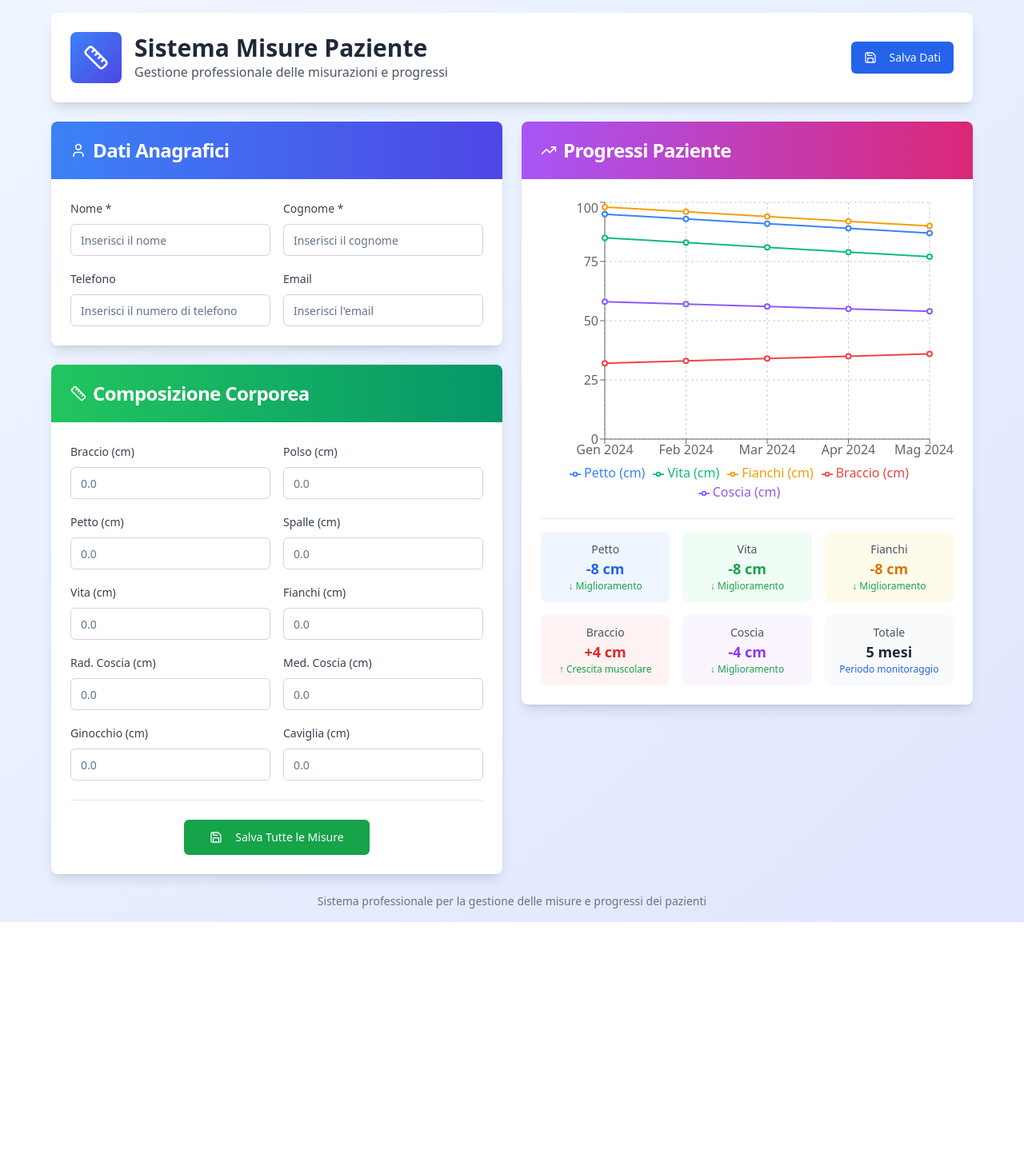
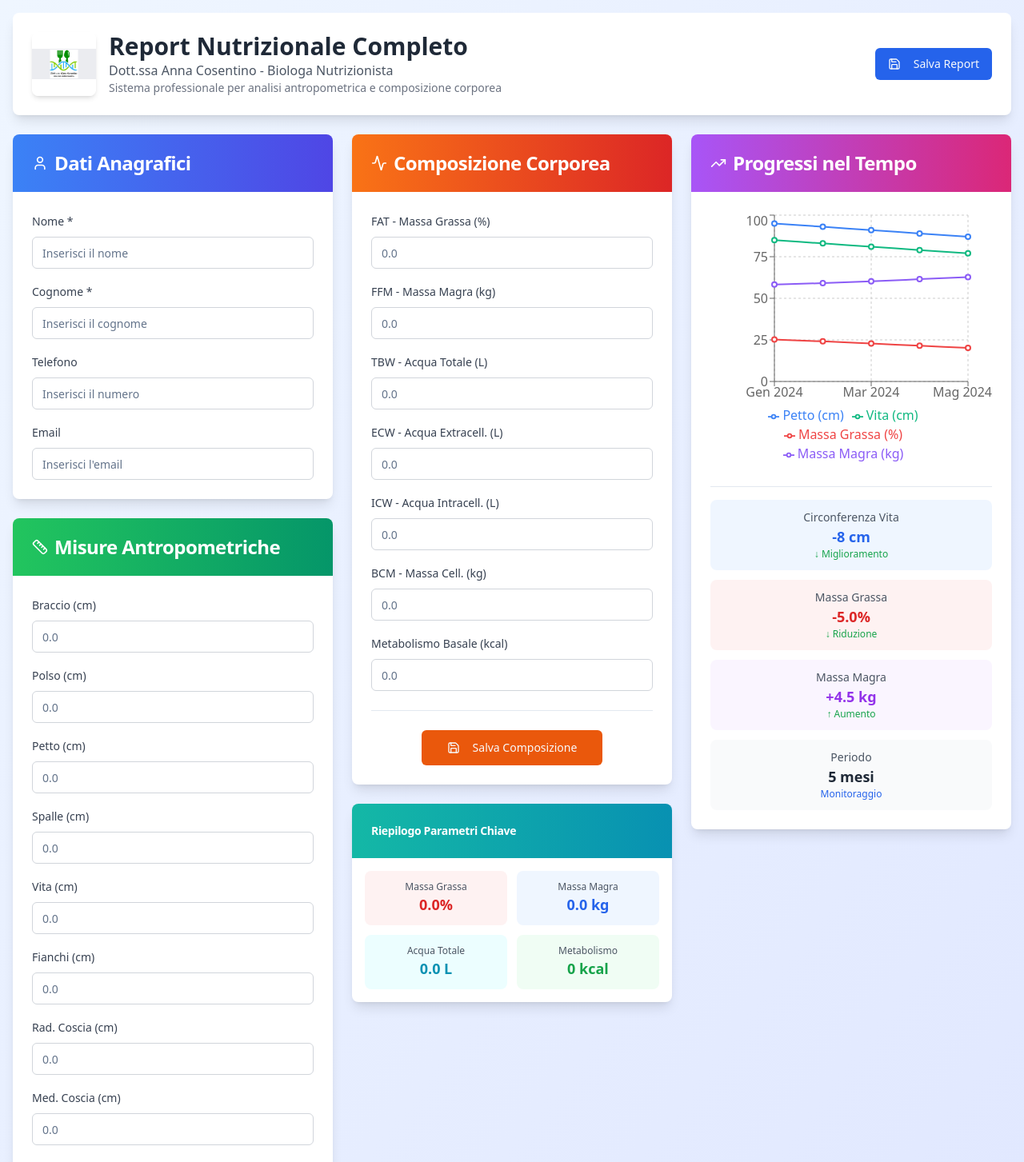
Before and after one commit to Contadina1966/patient-body-scan-pro, a React (Vite) app: page / in a window 1280 px wide. Shown: the top 1453 px of the page at 80% size. Before the commit the page ends 1153 px from the top, so only its background shows below. Built offline with nearby package versions, Linux system fonts and the light colour scheme.

Commit message:
Add logo and final report
Include logo and final report with measurements (cm, FAT, FFM, TBW, ECW, ICW, BCM, basal metabolism).

```diff
--- a/src/pages/Index.tsx
+++ b/src/pages/Index.tsx
@@ -1,10 +1,11 @@
+
 import { useState } from "react";
 import { Card, CardContent, CardHeader, CardTitle } from "@/components/ui/card";
 import { Button } from "@/components/ui/button";
 import { Input } from "@/components/ui/input";
 import { Label } from "@/components/ui/label";
 import { Separator } from "@/components/ui/separator";
-import { User, Ruler, Save, TrendingUp } from "lucide-react";
+import { User, Ruler, Save, TrendingUp, Activity } from "lucide-react";
 import { toast } from "sonner";
 import { LineChart, Line, XAxis, YAxis, CartesianGrid, Tooltip, Legend, ResponsiveContainer } from 'recharts';
 
@@ -25,6 +26,15 @@ const Index = () => {
       medCoscia: "",
       ginocchio: "",
       caviglia: ""
+    },
+    bodyComposition: {
+      fat: "",
+      ffm: "",
+      tbw: "",
+      ecw: "",
+      icw: "",
+      bcm: "",
+      metabolismoBasale: ""
     }
   });
 
@@ -36,7 +46,9 @@ const Index = () => {
       vita: 85,
       fianchi: 98,
       braccio: 32,
-      coscia: 58
+      coscia: 58,
+      fat: 25.2,
+      ffm: 58.3
     },
     {
       date: "Feb 2024",
@@ -44,7 +56,9 @@ const Index = () => {
       vita: 83,
       fianchi: 96,
       braccio: 33,
-      coscia: 57
+      coscia: 57,
+      fat: 24.1,
+      ffm: 59.1
     },
     {
       date: "Mar 2024",
@@ -52,7 +66,9 @@ const Index = () => {
       vita: 81,
       fianchi: 94,
       braccio: 34,
-      coscia: 56
+      coscia: 56,
+      fat: 22.8,
+      ffm: 60.2
     },
     {
       date: "Apr 2024",
@@ -60,7 +76,9 @@ const Index = () => {
       vita: 79,
       fianchi: 92,
       braccio: 35,
-      coscia: 55
+      coscia: 55,
+      fat: 21.5,
+      ffm: 61.5
     },
     {
       date: "Mag 2024",
@@ -68,7 +86,9 @@ const Index = () => {
       vita: 77,
       fianchi: 90,
       braccio: 36,
-      coscia: 54
+      coscia: 54,
+      fat: 20.2,
+      ffm: 62.8
     }
   ];
 
@@ -89,6 +109,16 @@ const Index = () => {
     }));
   };
 
+  const handleBodyCompositionChange = (parameter: string, value: string) => {
+    setPatientData(prev => ({
+      ...prev,
+      bodyComposition: {
+        ...prev.bodyComposition,
+        [parameter]: value
+      }
+    }));
+  };
+
   const handleSave = () => {
     // Validazione base
     if (!patientData.name || !patientData.surname) {
@@ -97,7 +127,7 @@ const Index = () => {
     }
 
     console.log("Dati paziente salvati:", patientData);
-    toast.success("Dati paziente salvati con successo!");
+    toast.success("Report paziente salvato con successo!");
   };
 
   const measurementFields = [
@@ -113,31 +143,45 @@ const Index = () => {
     { key: "caviglia", label: "Caviglia (cm)" }
   ];
 
+  const bodyCompositionFields = [
+    { key: "fat", label: "FAT - Massa Grassa (%)" },
+    { key: "ffm", label: "FFM - Massa Magra (kg)" },
+    { key: "tbw", label: "TBW - Acqua Totale (L)" },
+    { key: "ecw", label: "ECW - Acqua Extracell. (L)" },
+    { key: "icw", label: "ICW - Acqua Intracell. (L)" },
+    { key: "bcm", label: "BCM - Massa Cell. (kg)" },
+    { key: "metabolismoBasale", label: "Metabolismo Basale (kcal)" }
+  ];
+
   return (
     <div className="min-h-screen bg-gradient-to-br from-blue-50 to-indigo-100 p-4">
-      <div className="max-w-6xl mx-auto space-y-6">
+      <div className="max-w-7xl mx-auto space-y-6">
         {/* Header con Logo */}
         <div className="bg-white rounded-lg shadow-lg p-6">
           <div className="flex items-center justify-between">
             <div className="flex items-center space-x-4">
-              {/* Placeholder per il logo - sostituire con il logo reale */}
-              <div className="w-16 h-16 bg-gradient-to-br from-blue-500 to-indigo-600 rounded-lg flex items-center justify-center">
-                <Ruler className="w-8 h-8 text-white" />
+              <div className="w-20 h-20 rounded-lg overflow-hidden shadow-md">
+                <img
+                  src="/lovable-uploads/42f3e8c5-7475-444a-a610-8687200353ab.png"
+                  alt="Dott.ssa Anna Cosentino - Biologa Nutrizionista"
+                  className="w-full h-full object-contain bg-white"
+                />
               </div>
               <div>
-                <h1 className="text-3xl font-bold text-gray-800">Sistema Misure Paziente</h1>
-                <p className="text-gray-600">Gestione professionale delle misurazioni e progressi</p>
+                <h1 className="text-3xl font-bold text-gray-800">Report Nutrizionale Completo</h1>
+                <p className="text-gray-600">Dott.ssa Anna Cosentino - Biologa Nutrizionista</p>
+                <p className="text-sm text-gray-500">Sistema professionale per analisi antropometrica e composizione corporea</p>
               </div>
             </div>
             <Button onClick={handleSave} className="bg-blue-600 hover:bg-blue-700">
               <Save className="w-4 h-4 mr-2" />
-              Salva Dati
+              Salva Report
             </Button>
           </div>
         </div>
 
-        <div className="grid grid-cols-1 lg:grid-cols-2 gap-6">
-          {/* Colonna Sinistra - Dati Anagrafici e Misure */}
+        <div className="grid grid-cols-1 xl:grid-cols-3 gap-6">
+          {/* Colonna Sinistra - Dati Anagrafici */}
           <div className="space-y-6">
             {/* Dati Anagrafici */}
             <Card className="shadow-lg border-0">
@@ -148,7 +192,7 @@ const Index = () => {
                 </CardTitle>
               </CardHeader>
               <CardContent className="p-6">
-                <div className="grid grid-cols-1 md:grid-cols-2 gap-4">
+                <div className="space-y-4">
                   <div className="space-y-2">
                     <Label htmlFor="name" className="text-sm font-medium text-gray-700">Nome *</Label>
                     <Input
@@ -176,7 +220,7 @@ const Index = () => {
                     <Input
                       id="phone"
                       type="tel"
-                      placeholder="Inserisci il numero di telefono"
+                      placeholder="Inserisci il numero"
                       value={patientData.phone}
                       onChange={(e) => handleInputChange("phone", e.target.value)}
                       className="border-gray-300 focus:ring-blue-500 focus:border-blue-500"
@@ -197,16 +241,16 @@ const Index = () => {
               </CardContent>
             </Card>
 
-            {/* Sezione Misure */}
+            {/* Misure Antropometriche */}
             <Card className="shadow-lg border-0">
               <CardHeader className="bg-gradient-to-r from-green-500 to-emerald-600 text-white rounded-t-lg">
                 <CardTitle className="flex items-center">
                   <Ruler className="w-5 h-5 mr-2" />
-                  Composizione Corporea
+                  Misure Antropometriche
                 </CardTitle>
               </CardHeader>
               <CardContent className="p-6">
-                <div className="grid grid-cols-1 md:grid-cols-2 gap-4">
+                <div className="grid grid-cols-1 gap-4">
                   {measurementFields.map((field) => (
                     <div key={field.key} className="space-y-2">
                       <Label htmlFor={field.key} className="text-sm font-medium text-gray-700">
@@ -224,6 +268,38 @@ const Index = () => {
                     </div>
                   ))}
                 </div>
+              </CardContent>
+            </Card>
+          </div>
+
+          {/* Colonna Centrale - Composizione Corporea */}
+          <div className="space-y-6">
+            <Card className="shadow-lg border-0">
+              <CardHeader className="bg-gradient-to-r from-orange-500 to-red-600 text-white rounded-t-lg">
+                <CardTitle className="flex items-center">
+                  <Activity className="w-5 h-5 mr-2" />
+                  Composizione Corporea
+                </CardTitle>
+              </CardHeader>
+              <CardContent className="p-6">
+                <div className="space-y-4">
+                  {bodyCompositionFields.map((field) => (
+                    <div key={field.key} className="space-y-2">
+                      <Label htmlFor={field.key} className="text-sm font-medium text-gray-700">
+                        {field.label}
+                      </Label>
+                      <Input
+                        id={field.key}
+                        type="number"
+                        step="0.1"
+                        placeholder="0.0"
+                        value={patientData.bodyComposition[field.key as keyof typeof patientData.bodyComposition]}
+                        onChange={(e) => handleBodyCompositionChange(field.key, e.target.value)}
+                        className="border-gray-300 focus:ring-orange-500 focus:border-orange-500"
+                      />
+                    </div>
+                  ))}
+                </div>
 
                 <Separator className="my-6" />
 
@@ -231,11 +307,46 @@ const Index = () => {
                   <Button
                     onClick={handleSave}
                     size="lg"
-                    className="bg-green-600 hover:bg-green-700 px-8"
+                    className="bg-orange-600 hover:bg-orange-700 px-8"
                   >
                     <Save className="w-4 h-4 mr-2" />
-                    Salva Tutte le Misure
+                    Salva Composizione
                   </Button>
+                </div>
+              </CardContent>
+            </Card>
+
+            {/* Riepilogo Parametri Chiave */}
+            <Card className="shadow-lg border-0">
+              <CardHeader className="bg-gradient-to-r from-teal-500 to-cyan-600 text-white rounded-t-lg">
+                <CardTitle className="text-sm">Riepilogo Parametri Chiave</CardTitle>
+              </CardHeader>
+              <CardContent className="p-4">
+                <div className="grid grid-cols-2 gap-3 text-sm">
+                  <div className="p-3 bg-red-50 rounded-lg text-center">
+                    <p className="text-xs text-gray-600">Massa Grassa</p>
+                    <p className="text-lg font-bold text-red-600">
+                      {patientData.bodyComposition.fat || "0.0"}%
+                    </p>
+                  </div>
+                  <div className="p-3 bg-blue-50 rounded-lg text-center">
+                    <p className="text-xs text-gray-600">Massa Magra</p>
+                    <p className="text-lg font-bold text-blue-600">
+                      {patientData.bodyComposition.ffm || "0.0"} kg
+                    </p>
+                  </div>
+                  <div className="p-3 bg-cyan-50 rounded-lg text-center">
+                    <p className="text-xs text-gray-600">Acqua Totale</p>
+                    <p className="text-lg font-bold text-cyan-600">
+                      {patientData.bodyComposition.tbw || "0.0"} L
+                    </p>
+                  </div>
+                  <div className="p-3 bg-green-50 rounded-lg text-center">
+                    <p className="text-xs text-gray-600">Metabolismo</p>
+                    <p className="text-lg font-bold text-green-600">
+                      {patientData.bodyComposition.metabolismoBasale || "0"} kcal
+                    </p>
+                  </div>
                 </div>
               </CardContent>
             </Card>
@@ -247,11 +358,11 @@ const Index = () => {
               <CardHeader className="bg-gradient-to-r from-purple-500 to-pink-600 text-white rounded-t-lg">
                 <CardTitle className="flex items-center">
                   <TrendingUp className="w-5 h-5 mr-2" />
-                  Progressi Paziente
+                  Progressi nel Tempo
                 </CardTitle>
               </CardHeader>
               <CardContent className="p-6">
-                <div className="h-96">
+                <div className="h-80 mb-6">
                   <ResponsiveContainer width="100%" height="100%">
                     <LineChart
                       data={progressData}
@@ -283,24 +394,17 @@ const Index = () => {
                       />
                       <Line
                         type="monotone"
-                        dataKey="fianchi"
-                        stroke="#f59e0b"
+                        dataKey="fat"
+                        stroke="#ef4444"
                         strokeWidth={2}
-                        name="Fianchi (cm)"
+                        name="Massa Grassa (%)"
                       />
                       <Line
                         type="monotone"
-                        dataKey="braccio"
-                        stroke="#ef4444"
-                        strokeWidth={2}
-                        name="Braccio (cm)"
-                      />
-                      <Line
-                        type="monotone"
-                        dataKey="coscia"
+                        dataKey="ffm"
                         stroke="#8b5cf6"
                         strokeWidth={2}
-                        name="Coscia (cm)"
+                        name="Massa Magra (kg)"
                       />
                     </LineChart>
                   </ResponsiveContainer>
@@ -308,36 +412,26 @@ const Index = () => {
 
                 <Separator className="my-4" />
 
-                <div className="grid grid-cols-2 md:grid-cols-3 gap-4 text-center">
+                <div className="grid grid-cols-1 gap-3 text-center">
                   <div className="p-3 bg-blue-50 rounded-lg">
-                    <p className="text-sm text-gray-600">Petto</p>
+                    <p className="text-sm text-gray-600">Circonferenza Vita</p>
                     <p className="text-lg font-bold text-blue-600">-8 cm</p>
                     <p className="text-xs text-green-600">↓ Miglioramento</p>
                   </div>
-                  <div className="p-3 bg-green-50 rounded-lg">
-                    <p className="text-sm text-gray-600">Vita</p>
-                    <p className="text-lg font-bold text-green-600">-8 cm</p>
-                    <p className="text-xs text-green-600">↓ Miglioramento</p>
-                  </div>
-                  <div className="p-3 bg-amber-50 rounded-lg">
-                    <p className="text-sm text-gray-600">Fianchi</p>
-                    <p className="text-lg font-bold text-amber-600">-8 cm</p>
-                    <p className="text-xs text-green-600">↓ Miglioramento</p>
-                  </div>
                   <div className="p-3 bg-red-50 rounded-lg">
-                    <p className="text-sm text-gray-600">Braccio</p>
-                    <p className="text-lg font-bold text-red-600">+4 cm</p>
-                    <p className="text-xs text-green-600">↑ Crescita muscolare</p>
+                    <p className="text-sm text-gray-600">Massa Grassa</p>
+                    <p className="text-lg font-bold text-red-600">-5.0%</p>
+                    <p className="text-xs text-green-600">↓ Riduzione</p>
                   </div>
                   <div className="p-3 bg-purple-50 rounded-lg">
-                    <p className="text-sm text-gray-600">Coscia</p>
-                    <p className="text-lg font-bold text-purple-600">-4 cm</p>
-                    <p className="text-xs text-green-600">↓ Miglioramento</p>
+                    <p className="text-sm text-gray-600">Massa Magra</p>
+                    <p className="text-lg font-bold text-purple-600">+4.5 kg</p>
+                    <p className="text-xs text-green-600">↑ Aumento</p>
                   </div>
                   <div className="p-3 bg-gray-50 rounded-lg">
-                    <p className="text-sm text-gray-600">Totale</p>
+                    <p className="text-sm text-gray-600">Periodo</p>
                     <p className="text-lg font-bold text-gray-800">5 mesi</p>
-                    <p className="text-xs text-blue-600">Periodo monitoraggio</p>
+                    <p className="text-xs text-blue-600">Monitoraggio</p>
                   </div>
                 </div>
               </CardContent>
@@ -347,7 +441,8 @@ const Index = () => {
 
         {/* Footer */}
         <div className="text-center text-gray-500 text-sm">
-          Sistema professionale per la gestione delle misure e progressi dei pazienti
+          <p>Report generato dal Sistema Professionale di Analisi Nutrizionale</p>
+          <p className="font-medium">Dott.ssa Anna Cosentino - Biologa Nutrizionista</p>
         </div>
       </div>
     </div>
```
Also changed, not shown: public/lovable-uploads/42f3e8c5-7475-444a-a610-8687200353ab.png (added).
